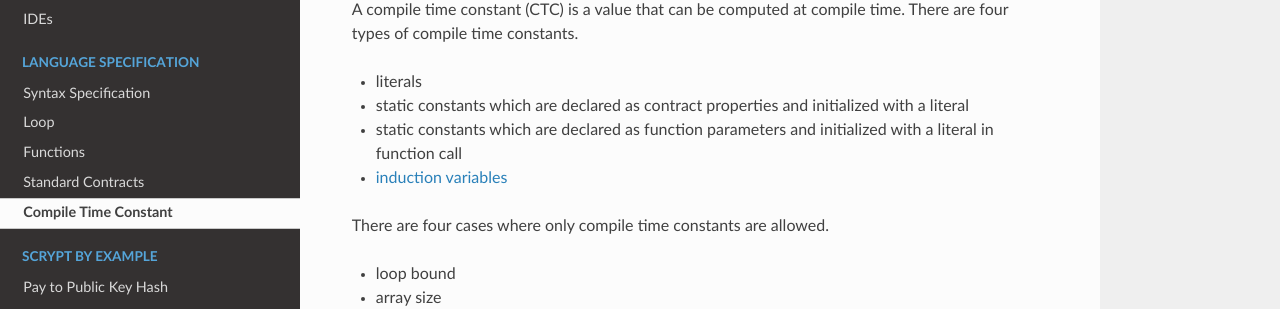
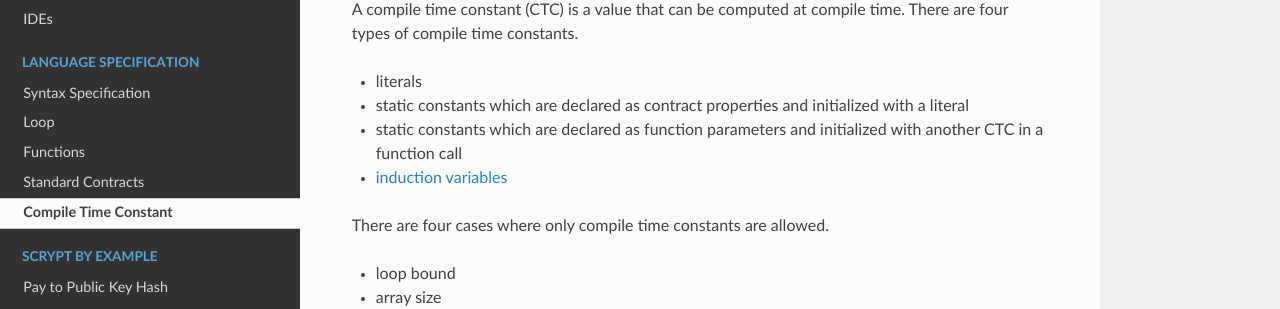
Before and after one commit to sCrypt-Inc/specification, a Sphinx documentation site: the page built from docs/ctc.rst, in a window 1280 px wide. Shown: the part 162-471 px from the top of the page. Built offline with Sphinx 7.4.7 and the Read the Docs theme 2.0.0, drawn with Linux system fonts in a browser that asks for light colours.

Commit message:
minor refactor

```diff
--- a/docs/ctc.rst
+++ b/docs/ctc.rst
@@ -7,7 +7,7 @@ A compile time constant (CTC) is a value that can be computed at compile time. T
 
 * literals
 * static constants which are declared as contract properties and initialized with a literal
-* static constants which are declared as function parameters and initialized with a literal in function call
+* static constants which are declared as function parameters and initialized with another CTC in a function call
 * :ref:`induction variables<induction-var-label>`
 
 There are four cases where only compile time constants are allowed.
@@ -38,7 +39,8 @@ There are four cases where only compile time constants are allowed.
 
         public function unlock(int y) {
             int[N] arr0 = [1, 2, 3, 4];
-            int[N] arr1 = this.incArr(N, repeat(1, N)); // use `N` to initialize CTC parameter `FC` of function `incArr`
+            // use `N` to initialize CTC parameter `FC` of function `incArr`
+            int[N] arr1 = this.incArr(N, repeat(1, N));
             loop(N) : i {
                 require(arr0[i] == arr1[i]);
             }
```
Also changed, not shown: other parts of docs/ctc.rst (+2 -1 lines).
